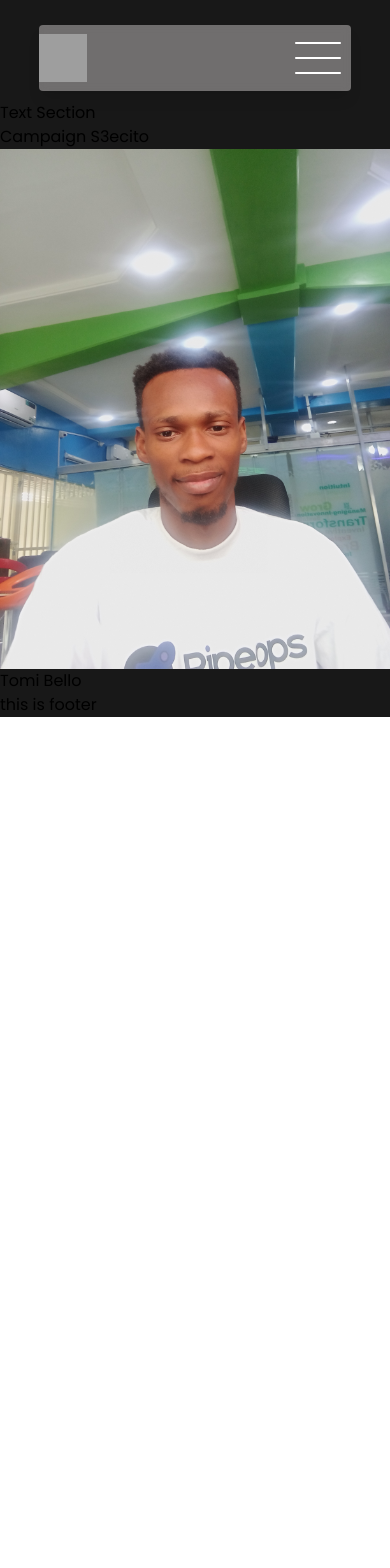
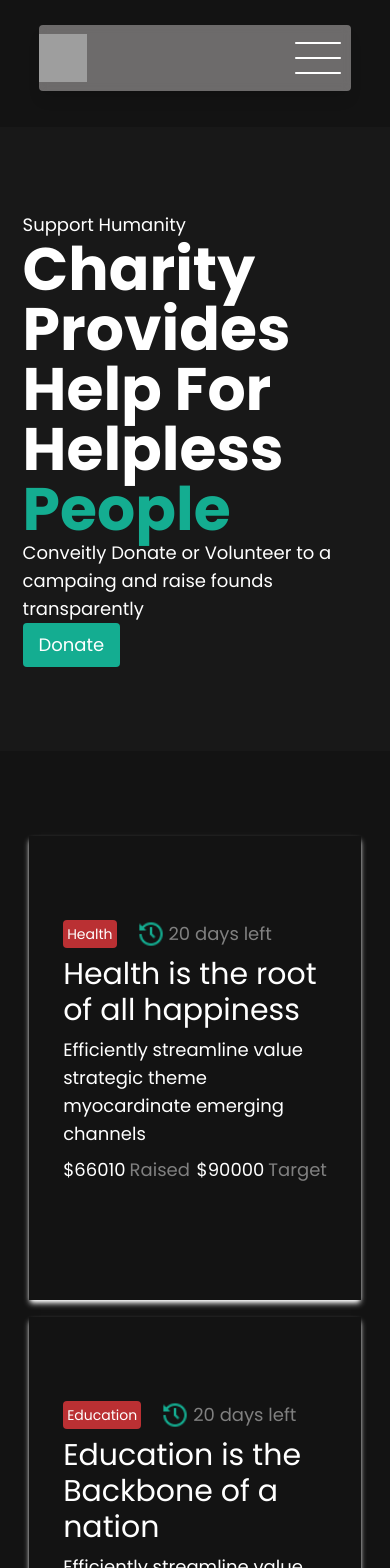
Before and after one commit to t-bello7/mlh-hackthon, a React (Vite) app in the folder front-end/: page / in a window 390 px wide. Shown: the top 1568 px of the page. Before the commit the page ends 844 px from the top, so only its background shows below. Built offline with nearby package versions, Linux system fonts and the light colour scheme; grey boxes are pictures that could not be loaded.

Commit message:
style: style homepage mobile view

```diff
--- a/front-end/src/Home.jsx
+++ b/front-end/src/Home.jsx
@@ -9,7 +9,7 @@ import Footer from './components/Footer'
 
 const HomePage = () =>{
   return (
-    <div className='relative bg-darkColor'>
+    <div className='relative bg-darkerColor text-lg'>
       <Navbar/>
       {/* <FrontPage/> */}
       <Jumbotron />
--- a/front-end/src/components/CampaignSection.jsx
+++ b/front-end/src/components/CampaignSection.jsx
@@ -1,7 +1,38 @@
+import CampaignCard from "./molecules/CampaignCard"
+
+const campaigns = [
+    {
+        id: '231#',
+        tag: 'Health',
+        title: 'Health is the root of all happiness',
+        description: 'Efficiently streamline value strategic theme myocardinate emerging channels',
+        targetAmount: 90000,
+        raisedAmount: 66010
+    },
+    {
+        id: '232#',
+        tag: 'Education',
+        title: 'Education is the Backbone of a nation',
+        description: 'Efficiently streamline value strategic theme myocardinate emerging channels',
+        targetAmount: 1290000,
+        raisedAmount: 90010
+    },
+    {
+        id: '2322#',
+        tag: 'Education',
+        title: 'Education is the Backbone of a nation',
+        description: 'Efficiently streamline value strategic theme myocardinate emerging channels',
+        targetAmount: 1290000,
+        raisedAmount: 90010
+    },
+]
+
 const CampaignSection = () => {
     return (
-        <div className="container mx-auto">
-            Campaign S3ecito
+        <div className="container mx-auto mb-[10vh] flex flex-col items-center gap-[2vh] md:flex-row">
+            {
+                campaigns.map(item => <CampaignCard campaign={item}/>)
+            }
         </div>
     )
 }
--- a/front-end/src/components/Footer.jsx
+++ b/front-end/src/components/Footer.jsx
@@ -1,6 +1,6 @@
 const Footer = () => {
     return (
-        <div>
+        <div className="py-4 bg-primaryColor text-white text-center">
             this is footer
         </div>
     )
--- a/front-end/src/components/Jumbtron.jsx
+++ b/front-end/src/components/Jumbtron.jsx
@@ -3,7 +3,7 @@ import JumbotronTextSection from "./molecules/JumbotronTextSection";
 
 const Jumbotron = () => {
     return (
-        <div className="container mx-auto md:flex pt-[12vh]">
+        <div className="container mx-auto mb-[10vh] pt-[15vh] md:flex">
             <JumbotronTextSection />
             <JumbotronImage />
         </div>
--- a/front-end/src/components/Navbar.jsx
+++ b/front-end/src/components/Navbar.jsx
@@ -31,7 +31,7 @@ const Navbar = () => {
     })
   }, [navRef])
   return (
-    <div ref={navRef} className={`${glassStyle} fixed container max-w-[80%] mt-[3vh] mx-auto left-[50%] translate-x-[-50%] flex center justify-between items-center md:justify-start md:gap-10`}>
+    <div ref={navRef} className={`${glassStyle} z-10 fixed container max-w-[80%] mt-[3vh] mx-auto left-[50%] translate-x-[-50%] flex center justify-between items-center md:justify-start md:gap-10`}>
       <div className="logo bg-transparent">
         <img
           src="https://png.pngtree.com/png-vector/20220630/ourmid/pngtree-foxy-logo-template-animal-animals-png-image_5611651.png"
--- a/front-end/src/components/TeamSection.jsx
+++ b/front-end/src/components/TeamSection.jsx
@@ -5,11 +5,23 @@ const TeamMembers = [
     {
         name: "Tomi Bello",
         img: tomiPic
-    }
+    },
+    {
+        name: "Tomi Bello",
+        img: tomiPic
+    },
+    {
+        name: "Tomi Bello",
+        img: tomiPic
+    },
+    {
+        name: "Tomi Bello",
+        img: tomiPic
+    },
 ]
 const TeamSection = () => {
     return (
-        <div className="container mx-auto ">
+        <div className="container mx-auto mb-[10vh] flex flex-col items-center md:flex-row gap-2">
             {
                 TeamMembers.map((item) => {
                     const {img, name} = item
--- a/front-end/src/components/atoms/Button.jsx
+++ b/front-end/src/components/atoms/Button.jsx
@@ -1,7 +1,7 @@
-const Button = ({bgColor='primaryColor', color="whit", name}) => {
+const Button = ({bgColor='primaryColor', color="white", name}) => {
     return(
-        <button className="btn-primary hover:bg-blue-300">
-        {name}
+        <button className={`bg-${bgColor} text-${color} py-2 px-4 rounded hover:bg-blue-300`}>
+            {name}
         </button>
     )
 }
--- a/front-end/src/components/molecules/Campaign.jsx
+++ /dev/null
@@ -1,9 +0,0 @@
-const Campaign = () => {
-    return (
-        <div>
-            Campaign
-        </div>
-    )
-}
-
-export default Campaign;
--- /dev/null
+++ b/front-end/src/components/molecules/CampaignCard.jsx
@@ -0,0 +1,43 @@
+import timeIcon from "../../assets/icons/time.png"
+
+const CampaignCard = ({campaign}) => {
+    const { tag,
+            title,
+            description,
+            raisedAmount,
+            targetAmount } = campaign
+    return (
+        <div className="text-white w-[85%] h-[29rem] py-[10vh] px-[3ch] shadow-md shadow-white space-y-2">
+            <div className="flex gap-5">
+                <div className="bg-secondaryColor w-fit text-sm p-1 rounded">{tag}</div>
+                <div className="w-full flex gap-1">
+                    <img src={timeIcon} alt="timeIcon"/>
+                    <span className="text-gray text-md"> 20 days left </span>
+                </div>
+            </div>
+            <h2 className="text-3xl"> {title} </h2>
+            <p> {description} </p>
+
+            <div className="flex justify-between">
+                <span className="flex gap-1">
+                    <span>
+                        ${raisedAmount}
+                    </span>
+                    <span className="text-gray">
+                        Raised
+                    </span>
+                </span>
+                <span className="flex gap-1">
+                    <span>
+                        ${targetAmount}
+                    </span>
+                    <span className="text-gray">
+                        Target
+                    </span>
+                </span>
+            </div>
+        </div>
+    )
+}
+
+export default CampaignCard;
--- a/front-end/src/components/molecules/JumbotronTextSection.jsx
+++ b/front-end/src/components/molecules/JumbotronTextSection.jsx
@@ -1,7 +1,11 @@
+import Button from "../atoms/Button";
 const JumbotronTextSection = () => {
     return (
-        <div>
-            Text Section
+        <div className="bg-darkColor py-[10vh] px-[2ch] text-white">
+            <span className="text-lg"> Support Humanity </span>
+            <h1 className="font-bold text-6xl"> Charity Provides Help For Helpless <span className="text-primaryColor"> People </span> </h1>
+            <p className="text-lg"> Conveitly Donate or Volunteer to a campaing and raise founds transparently </p>
+            <Button name="Donate"/>
         </div>
     )
 }
--- a/front-end/src/components/molecules/TeamCard.jsx
+++ b/front-end/src/components/molecules/TeamCard.jsx
@@ -1,9 +1,14 @@
 
 const TeamCard = ({imgUrl, name}) => {
     return (
-        <div>
-            <img src={imgUrl}/>
-            {name}
+        <div className=" w-[60%] h-[45vh] relative">
+            <img src={imgUrl} className="w-[300px]" />
+
+            <div className="bg-darkColor absolute left-[50%] translate-x-[-50%] bottom-[20%] p-4 rounded text-white">
+                <span>
+                {name}
+                </span>
+            </div>
         </div>
     )
 }
--- a/front-end/tailwind.config.js
+++ b/front-end/tailwind.config.js
@@ -7,11 +7,13 @@ export default {
   ],
   theme: {
     colors: {
-      'colorPrimary': '#14ad91',
+      'primaryColor': '#14ad91',
       'secondaryColor': '#ba3033',
+      'darkerColor': '#131313',
       'darkColor': '#181818',
       'white': '#ffffff',
-      'black': '#000000'
+      'black': '#000000',
+      'gray': '#808080'
     },
     extend: {},
   },
```
Also changed, not shown: front-end/src/assets/icons/time.png (added).
